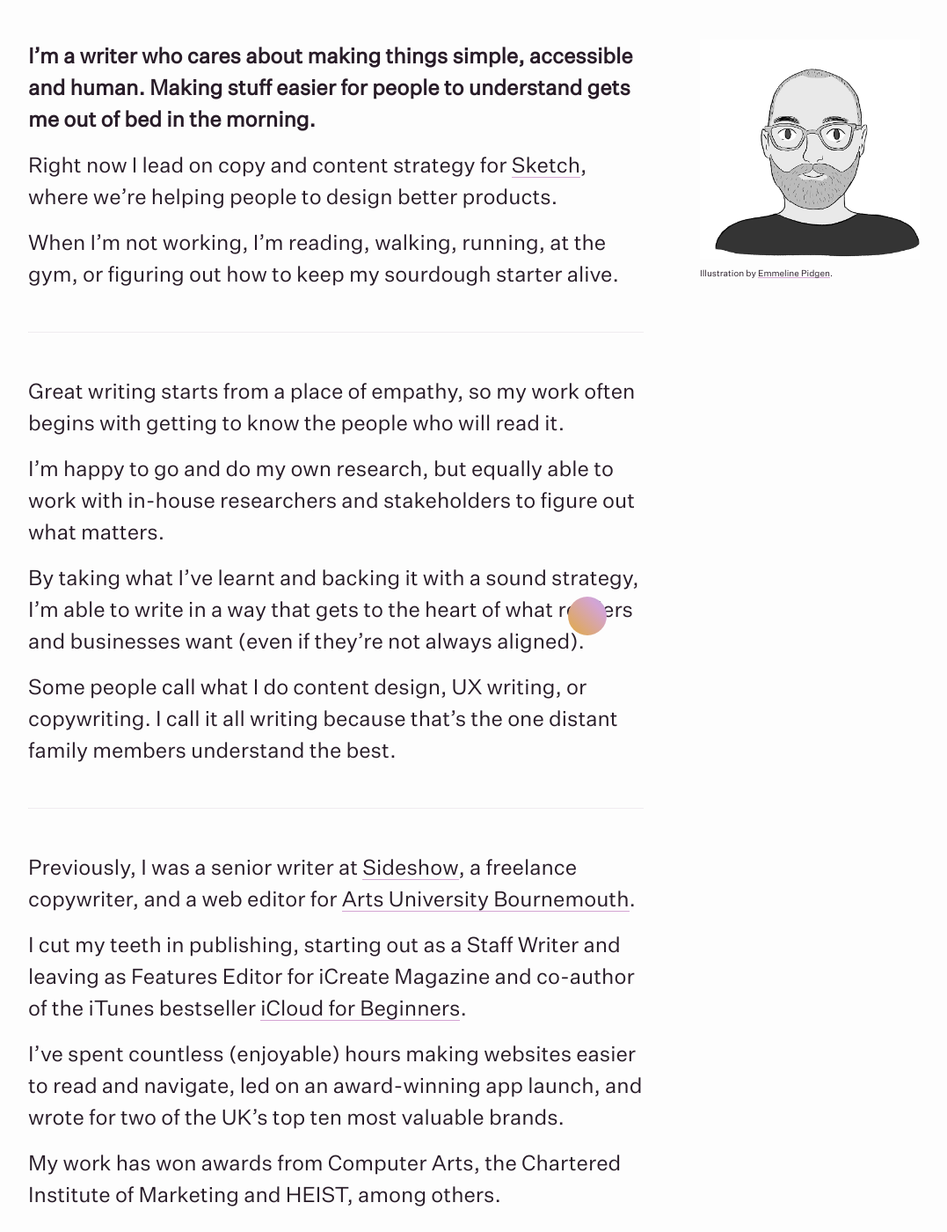
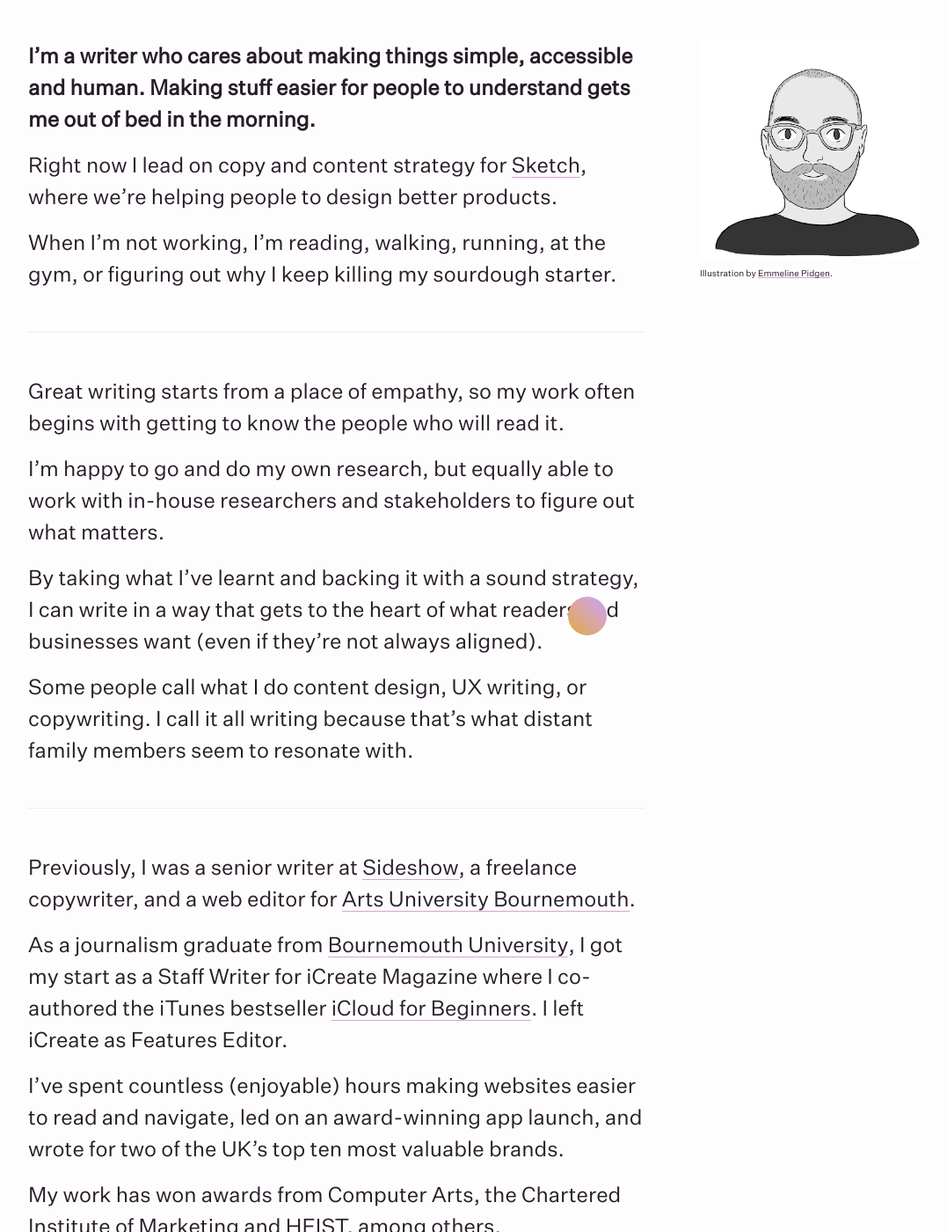
Before and after one commit to freddiewrites/freddiewrites.github.io, a Jekyll site: the page built from about.markdown, in a window 1280 px wide and 1400 px high, scrolled down 417 px. Shown: the whole window at 88% size, without its empty margins (32-1109 px from the left). Built offline with Jekyll 4.4.1, drawn with Linux system fonts in a browser that asks for light colours; some of the changed text lies outside the part shown.

Commit message:
Updates to About page

```diff
--- a/about.markdown
+++ b/about.markdown
@@ -8,23 +8,23 @@ permalink: /about/
 
 Right now I lead on copy and content strategy for [Sketch](https://www.sketch.com), where we're helping people to design better products.
 
-When I'm not working, I'm reading, walking, running, at the gym, or figuring out how to keep my sourdough starter alive.
+When I'm not working, I'm reading, walking, running, at the gym, or figuring out why I keep killing my sourdough starter.
 
----
+---------------
 
 Great writing starts from a place of empathy, so my work often begins with getting to know the people who will read it.
 
 I'm happy to go and do my own research, but equally able to work with in-house researchers and stakeholders to figure out what matters.
 
-By taking what I've learnt and backing it with a sound strategy, I'm able to write in a way that gets to the heart of what readers and businesses want (even if they're not always aligned).
+By taking what I've learnt and backing it with a sound strategy, I can write in a way that gets to the heart of what readers and businesses want (even if they're not always aligned).
 
-Some people call what I do content design, UX writing, or copywriting. I call it all writing because that's the one distant family members understand the best.
+Some people call what I do content design, UX writing, or copywriting. I call it all writing because that's what distant family members seem to resonate with.
 
----
+---------------
 
 Previously, I was a senior writer at [Sideshow](https://www.sideshowagency.com/), a freelance copywriter, and a web editor for [Arts University Bournemouth](https://aub.ac.uk/).
 
-I cut my teeth in publishing, starting out as a Staff Writer and leaving as Features Editor for iCreate Magazine and co-author of the iTunes bestseller [iCloud for Beginners](https://itunes.apple.com/us/book/icloud-for-beginners/id497723676?mt=11).
+As a journalism graduate from [Bournemouth University](https://www.bournemouth.ac.uk/), I got my start as a Staff Writer for iCreate Magazine where I co-authored the iTunes bestseller [iCloud for Beginners](https://itunes.apple.com/us/book/icloud-for-beginners/id497723676?mt=11). I left iCreate as Features Editor.
 
 I've spent countless (enjoyable) hours making websites easier to read and navigate, led on an award-winning app launch, and wrote for two of the UK’s top ten most valuable brands.
 
@@ -48,3 +48,9 @@ Arts University Bournemouth, Bond & Coyne, Brunel University London, BT, Direct
 * {:.cv-item} *2014* Brand Impact Awards — Best Education Campaign
 * {:.cv-item} *2014* Heist Awards — Creativity and Innovation
 * {:.cv-item} *2014* Heist Awards — Best Website
+
+---------------
+
+### Colophon
+
+This website runs on [Jekyll](https://www.jekyllrb.com) and is hosted on [GitHub Pages](https://pages.github.com). It was designed and developed by fine folk at [Squatchin](https://www.squatch.in). It’s set in [Untitled Sans](https://klim.co.nz/retail-fonts/untitled-sans/) by Klim Type Foundry. The wonderful [Emmeline Pidgen](http://emmelineillustration.com/) illustrated my headshot that you see on this very page.
```
